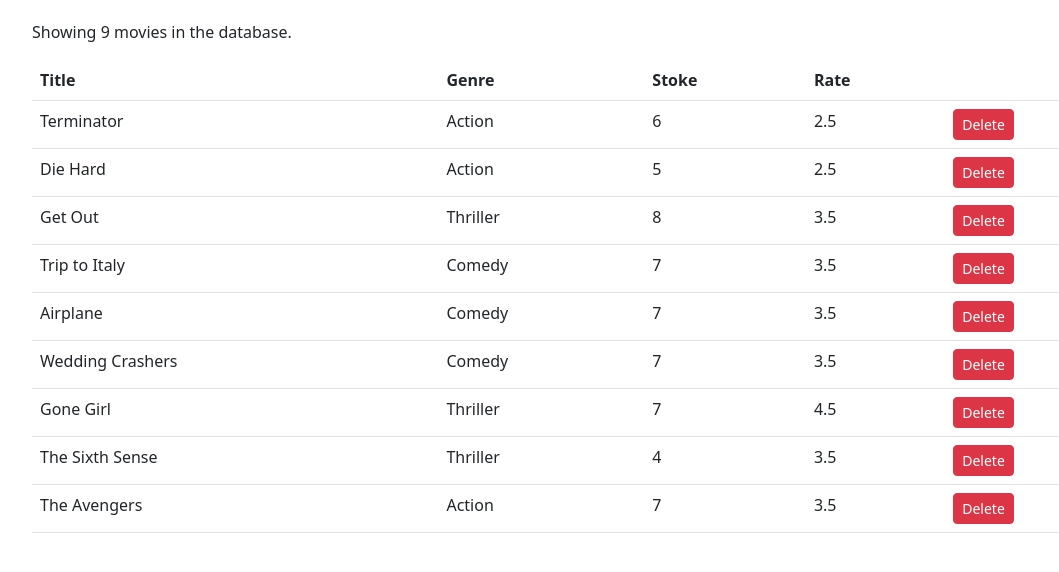
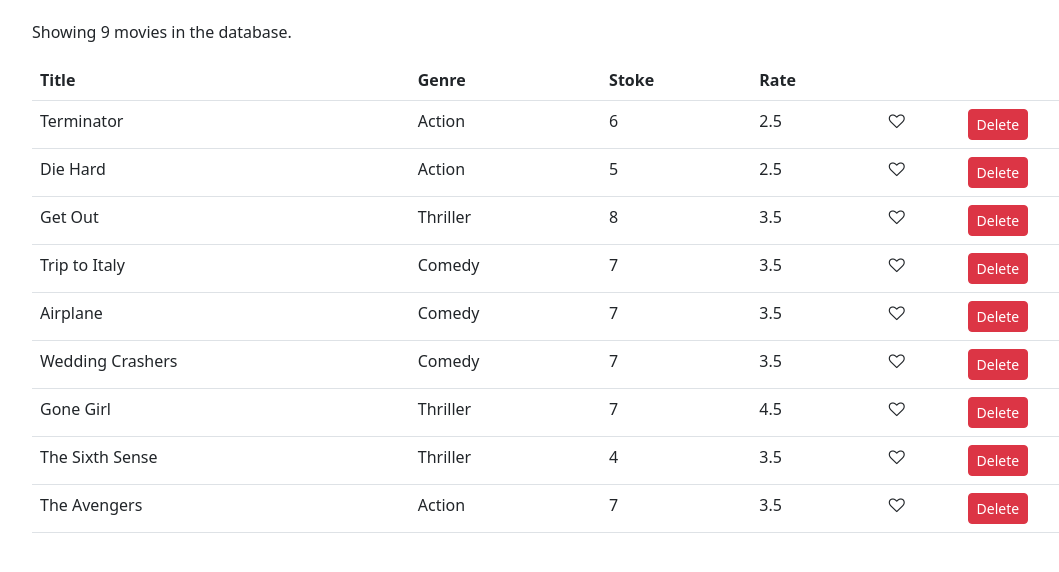
Before and after one commit to amexabee/vidly, a React (Create React App) app: page / in a window 1280 px wide. Shown: the top 572 px of the page, without its empty margins (50-1109 px from the left). Built offline with nearby package versions, Linux system fonts and the light colour scheme.

Commit message:
Add like functionality

```diff
--- /dev/null
+++ b/src/components/common/like.jsx
@@ -0,0 +1,16 @@
+import React from 'react';
+
+const Like = (props) => {
+  let classes = 'fa fa-heart';
+  if (!props.liked) classes += '-o';
+  return (
+    <i
+      onClick={props.onLike}
+      style={{ cursor: 'pointer' }}
+      className={classes}
+      aria-hidden="true"
+    ></i>
+  );
+};
+
+export default Like;
--- a/src/components/movies.jsx
+++ b/src/components/movies.jsx
@@ -1,4 +1,5 @@
 import React, { Component } from 'react';
+import Like from './common/like';
 import { getMovies } from '../services/fakeMovieService';
 
 class Movies extends Component {
@@ -8,6 +9,14 @@
 
   handleDelete = (id) => {
     const movies = this.state.movies.filter((movie) => movie._id !== id);
+    this.setState({ movies });
+  };
+
+  handleLike = (movie) => {
+    const movies = [...this.state.movies];
+    const index = movies.indexOf(movie);
+    movies[index] = { ...movie };
+    movies[index].liked = !movies[index].liked;
     this.setState({ movies });
   };
 
@@ -25,6 +34,7 @@
               <th scope="col">Stoke</th>
               <th scope="col">Rate</th>
               <th scope="col"></th>
+              <th scope="col"></th>
             </tr>
           </thead>
           <tbody>
@@ -34,6 +44,12 @@
                 <td>{movie.genre.name}</td>
                 <td>{movie.numberInStock}</td>
                 <td>{movie.dailyRentalRate}</td>
+                <td>
+                  <Like
+                    liked={movie.liked}
+                    onLike={() => this.handleLike(movie)}
+                  />
+                </td>
                 <td>
                   <button
                     onClick={() => this.handleDelete(movie._id)}
```
